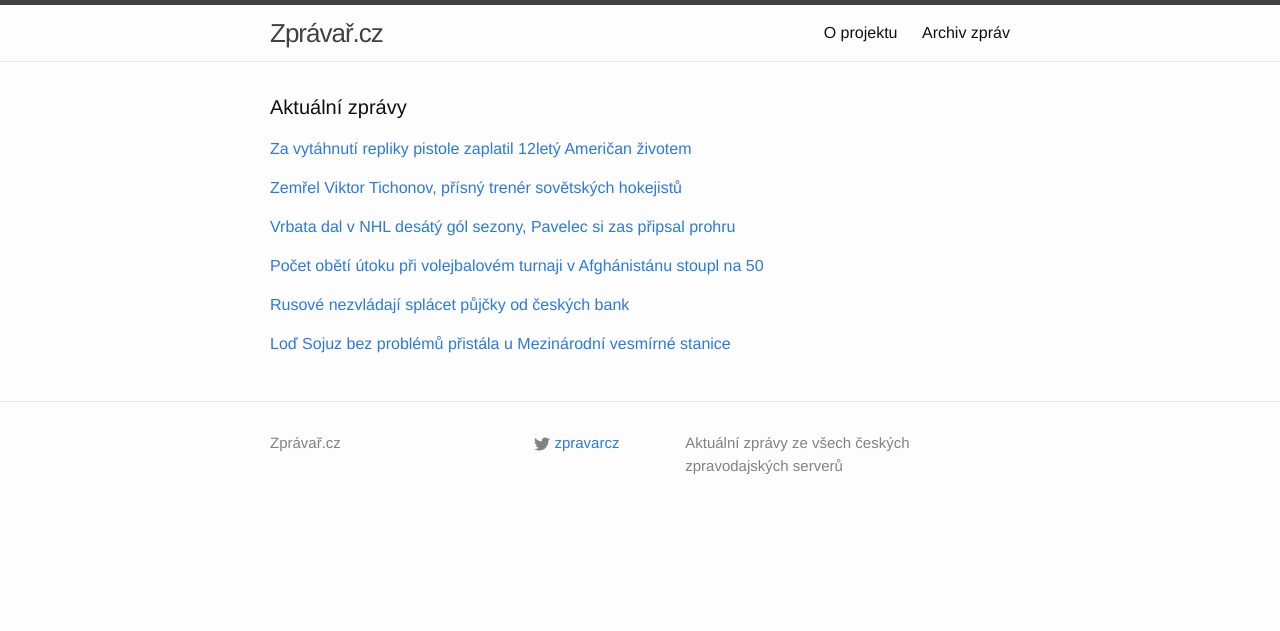
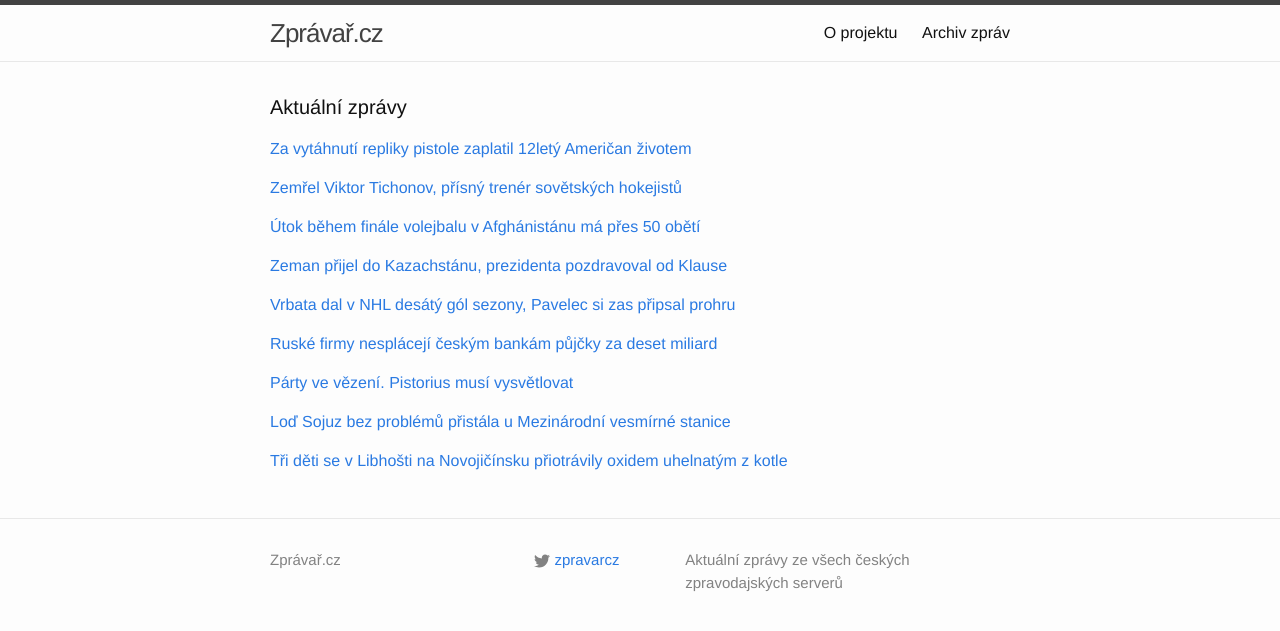
Before and after one commit to adliska/zpravar, a Jekyll site: the page built from index.html, in a window 1280 px wide. Shown: the top 631 px of the page. Built offline with Jekyll 4.4.1, drawn with Linux system fonts in a browser that asks for light colours.

Commit message:
zpravar news update

```diff
--- a/index.html
+++ b/index.html
@@ -28,8 +28,28 @@ layout: default
 <li><a href=http://hokej.idnes.cz/zmrel-rusky-hokejovy-trener-tichonov-dx4-/reprezentace.aspx?c=A141124_073601_reprezentace_par>Zemřel legendární trenér Tichonov, hokejový diktátor a sběratel titulů - hokej.idnes.cz</a></li>
 <li><a href=http://www.sportovninoviny.cz/zpravy/zemrel-slavny-hokejovy-trener-tichonov/1150717>Zemřel slavný hokejový trenér Tichonov - www.sportovninoviny.cz</a></li>
 </ul>
-</div><p><a href="javascript:;" onclick="toggle_visibility('zpravy2')">Vrbata dal v NHL desátý gól sezony, Pavelec si zas připsal prohru</a></p>
+</div><p><a href="javascript:;" onclick="toggle_visibility('zpravy2')">Útok během finále volejbalu v Afghánistánu má přes 50 obětí</a></p>
 <div id="zpravy2" style="display:none">
+<ul>
+<li><a href=http://www.tyden.cz/rubriky/zahranici/asie-a-oceanie/utok-behem-finale-volejbalu-v-afghanistanu-ma-pres-50-obeti_325082.html>Útok během finále volejbalu v Afghánistánu má přes 50 obětí - www.tyden.cz</a></li>
+<li><a href=http://www.ceskatelevize.cz/ct24/svet/293333-pocet-obeti-utoku-pri-volejbalovem-turnaji-v-afghanistanu-stoupl-na-50/>Počet obětí útoku při volejbalovém turnaji v Afghánistánu stoupl na 50 - www.ceskatelevize.cz</a></li>
+<li><a href=http://zahranicni.ihned.cz/blizky-vychod/c1-63162760-letosni-nejhorsi-utok-v-afghanistanu-terorista-zabil-nejmene-50-lidi>Letošní nejhorší útok v Afghánistánu: Terorista zabil nejméně 50 lidí - zahranicni.ihned.cz</a></li>
+<li><a href=http://www.ceskatelevize.cz/ct24/svet/293333-nedelni-utok-pri-volejbalovem-turnaji-v-afghanistanu-ma-nejmene-50-obeti/>Nedělní útok při volejbalovém turnaji v Afghánistánu má nejméně 50 obětí - www.ceskatelevize.cz</a></li>
+<li><a href=http://zpravy.e15.cz/zahranicni/udalosti/atentatnik-zabil-behem-finale-volejbalu-v-afghanistanu-pres-50-lidi-1139348>Atentátník zabil během finále volejbalu v Afghánistánu přes 50 lidí - zpravy.e15.cz</a></li>
+<li><a href=http://www.ceskenoviny.cz/zpravy/zpravy/nedelni-utok-v-afghanistanu-ma-nejmene-50-obeti-pres-60-ranenych/1150527>Nedělní útok v Afghánistánu má nejméně 50 obětí, přes 60 raněných - www.ceskenoviny.cz</a></li>
+</ul>
+</div><p><a href="javascript:;" onclick="toggle_visibility('zpravy3')">Zeman přijel do Kazachstánu, prezidenta pozdravoval od Klause</a></p>
+<div id="zpravy3" style="display:none">
+<ul>
+<li><a href=http://www.ceskatelevize.cz/ct24/domaci/293337-zeman-prijel-do-kazachstanu-prezidenta-pozdravoval-od-klause/>Zeman přijel do Kazachstánu, prezidenta pozdravoval od Klause - www.ceskatelevize.cz</a></li>
+<li><a href=http://www.novinky.cz/zahranicni/svet/354312-zeman-v-kazachstanu-ocenil-potencial-zeme-a-predal-pozdravy-od-klause.html>Zeman v Kazachstánu ocenil potenciál země a předal pozdravy od Klause - www.novinky.cz</a></li>
+<li><a href=http://echo24.cz/a/wpBe5>Po Číně Kazachstán. Zeman opět vyrazil do světa - echo24.cz</a></li>
+<li><a href=http://domaci.ihned.cz/domaci/c1-63164400-zeman-mluvil-s-kazasskym-prezidentem-rusky-pozdravoval-ho-od-klause>Zeman mluvil s kazašským prezidentem rusky, pozdravoval ho od Klause - domaci.ihned.cz</a></li>
+<li><a href=http://www.ceskenoviny.cz/zpravy/zpravy/zeman-v-astane-ocenil-rozvoj-kazachstanu-jeho-roli-v-regionu/1150694>Zeman v Astaně ocenil rozvoj Kazachstánu, jeho roli v regionu - www.ceskenoviny.cz</a></li>
+<li><a href=http://www.ceskenoviny.cz/zpravy/zpravy/prezident-milos-zeman-zahaji-navstevu-kazachstanu/1150694>Prezident Miloš Zeman zahájí návštěvu Kazachstánu - www.ceskenoviny.cz</a></li>
+</ul>
+</div><p><a href="javascript:;" onclick="toggle_visibility('zpravy4')">Vrbata dal v NHL desátý gól sezony, Pavelec si zas připsal prohru</a></p>
+<div id="zpravy4" style="display:none">
 <ul>
 <li><a href=http://www.denik.cz/hokej/vrbata-dal-v-nhl-desaty-gol-sezony-pavelec-si-zas-pripsal-prohru-20141124.html>Vrbata dal v NHL desátý gól sezony, Pavelec si zas připsal prohru - www.denik.cz</a></li>
 <li><a href=http://www.rozhlas.cz/_zprava/radim-vrbata-pojistil-v-nhl-vyhru-vancouveru-pavelec-body-nevychytal--1423807>Radim Vrbata pojistil v NHL výhru Vancouveru, Pavelec body nevychytal - www.rozhlas.cz</a></li>
@@ -37,28 +57,34 @@ layout: default
 <li><a href=http://www.sportovninoviny.cz/zpravy/vrbata-dal-v-nhl-desaty-gol-sezony-pavelec-si-zas-pripsal-prohru/1150704>Vrbata dal v NHL desátý gól sezony, Pavelec si zas připsal prohru - www.sportovninoviny.cz</a></li>
 <li><a href=http://hokej.idnes.cz/pavelec-nezabranil-prohre-winnipegu-dva-/nhl.aspx?c=A141124_055740_nhl_Mkr>Pavelec nezabránil prohře Winnipegu, Erat s Michálkem měli asistence - hokej.idnes.cz</a></li>
 </ul>
-</div><p><a href="javascript:;" onclick="toggle_visibility('zpravy3')">Počet obětí útoku při volejbalovém turnaji v Afghánistánu stoupl na 50</a></p>
-<div id="zpravy3" style="display:none">
+</div><p><a href="javascript:;" onclick="toggle_visibility('zpravy5')">Ruské firmy nesplácejí českým bankám půjčky za deset miliard</a></p>
+<div id="zpravy5" style="display:none">
 <ul>
-<li><a href=http://www.ceskatelevize.cz/ct24/svet/293333-pocet-obeti-utoku-pri-volejbalovem-turnaji-v-afghanistanu-stoupl-na-50/>Počet obětí útoku při volejbalovém turnaji v Afghánistánu stoupl na 50 - www.ceskatelevize.cz</a></li>
-<li><a href=http://zahranicni.ihned.cz/blizky-vychod/c1-63162760-letosni-nejhorsi-utok-v-afghanistanu-terorista-zabil-nejmene-50-lidi>Letošní nejhorší útok v Afghánistánu: Terorista zabil nejméně 50 lidí - zahranicni.ihned.cz</a></li>
-<li><a href=http://www.ceskatelevize.cz/ct24/svet/293333-nedelni-utok-pri-volejbalovem-turnaji-v-afghanistanu-ma-nejmene-50-obeti/>Nedělní útok při volejbalovém turnaji v Afghánistánu má nejméně 50 obětí - www.ceskatelevize.cz</a></li>
-<li><a href=http://zpravy.e15.cz/zahranicni/udalosti/atentatnik-zabil-behem-finale-volejbalu-v-afghanistanu-pres-50-lidi-1139348>Atentátník zabil během finále volejbalu v Afghánistánu přes 50 lidí - zpravy.e15.cz</a></li>
-<li><a href=http://www.ceskenoviny.cz/zpravy/zpravy/nedelni-utok-v-afghanistanu-ma-nejmene-50-obeti-pres-60-ranenych/1150527>Nedělní útok v Afghánistánu má nejméně 50 obětí, přes 60 raněných - www.ceskenoviny.cz</a></li>
-</ul>
-</div><p><a href="javascript:;" onclick="toggle_visibility('zpravy4')">Rusové nezvládají splácet půjčky od českých bank</a></p>
-<div id="zpravy4" style="display:none">
-<ul>
+<li><a href=http://ekonomika.idnes.cz/egap-restrukturalizuje-ruske-dluhy-kde-je-ohrozeno-splaceni-p5y-/eko-zahranicni.aspx?c=A141124_083927_eko-zahranicni_fih>Ruské firmy nesplácejí českým bankám půjčky za deset miliard - ekonomika.idnes.cz</a></li>
 <li><a href=http://www.ceskatelevize.cz/ct24/ekonomika/293334-rusove-nezvladaji-splacet-pujcky-od-ceskych-bank/>Rusové nezvládají splácet půjčky od českých bank - www.ceskatelevize.cz</a></li>
 <li><a href=http://zpravy.e15.cz/byznys/finance-a-bankovnictvi/egap-zachranuje-pujcky-ruskych-firem-kvuli-sankcim-nezvladaji-splacet-1139355>EGAP zachraňuje půjčky ruských firem, kvůli sankcím nezvládají splácet - zpravy.e15.cz</a></li>
 <li><a href=http://www.financninoviny.cz/zpravodajstvi/zpravy/egap-restrukturalizuje-ruske-dluhy-kde-je-ohrozeno-splaceni/1150718>EGAP restrukturalizuje ruské dluhy, kde je ohroženo splácení - www.financninoviny.cz</a></li>
 <li><a href=http://www.denik.cz/ekonomika/ruske-firmy-maji-problem-splacet-pujcky-od-ceskych-bank-20141124.html>Ruské firmy mají problém splácet půjčky od českých bank - www.denik.cz</a></li>
 </ul>
-</div><p><a href="javascript:;" onclick="toggle_visibility('zpravy5')">Loď Sojuz bez problémů přistála u Mezinárodní vesmírné stanice</a></p>
-<div id="zpravy5" style="display:none">
+</div><p><a href="javascript:;" onclick="toggle_visibility('zpravy6')">Párty ve vězení. Pistorius musí vysvětlovat</a></p>
+<div id="zpravy6" style="display:none">
+<ul>
+<li><a href=http://echo24.cz/a/ivg6P>Párty ve vězení. Pistorius musí vysvětlovat - echo24.cz</a></li>
+<li><a href=http://zpravy.aktualne.cz/zahranici/pistorius-slavil-narozeniny-porusil-vezenska-pravidla/r~a5dd07e673a311e48477002590604f2e/>Pistorius slavil narozeniny, porušil vězeňská pravidla - zpravy.aktualne.cz</a></li>
+<li><a href=http://www.novinky.cz/zahranicni/svet/354307-pistoriusovy-pribuzne-u-veznice-nikdo-nekontroloval-atlet-dostal-k-narozeninam-dort-i-darky.html>Pistoriusovy příbuzné u věznice nikdo nekontroloval, atlet dostal k narozeninám dort i dárky - www.novinky.cz</a></li>
+</ul>
+</div><p><a href="javascript:;" onclick="toggle_visibility('zpravy7')">Loď Sojuz bez problémů přistála u Mezinárodní vesmírné stanice</a></p>
+<div id="zpravy7" style="display:none">
 <ul>
 <li><a href=http://www.ceskatelevize.cz/ct24/svet/293332-lod-sojuz-bez-problemu-pristala-u-mezinarodni-vesmirne-stanice/>Loď Sojuz bez problémů přistála u Mezinárodní vesmírné stanice - www.ceskatelevize.cz</a></li>
 <li><a href=http://www.ceskenoviny.cz/zpravy/zpravy/lod-sojuz-bez-problemu-pristala-u-iss/1150681>Loď Sojuz bez problémů přistála u ISS - www.ceskenoviny.cz</a></li>
 <li><a href=http://www.ceskatelevize.cz/ct24/svet/293329-na-iss-budou-dve-zeny-v-nove-posadce-je-italka-cristoforettiova/>Na ISS budou dvě ženy, v nové posádce je Italka Cristoforettiová - www.ceskatelevize.cz</a></li>
 </ul>
+</div><p><a href="javascript:;" onclick="toggle_visibility('zpravy8')">Tři děti se v Libhošti na Novojičínsku přiotrávily oxidem uhelnatým z kotle</a></p>
+<div id="zpravy8" style="display:none">
+<ul>
+<li><a href=http://www.rozhlas.cz/_zprava/tri-deti-se-v-libhosti-na-novojicinsku-priotravily-oxidem-uhelnatym-z-kotle--1423834>Tři děti se v Libhošti na Novojičínsku přiotrávily oxidem uhelnatým z kotle - www.rozhlas.cz</a></li>
+<li><a href=http://www.novinky.cz/krimi/354308-plynem-z-kotle-se-na-novojicinsku-priotravily-tri-deti-dve-byly-v-bezvedomi.html>Plynem z kotle se na Novojičínsku přiotrávily tři děti, dvě byly v bezvědomí - www.novinky.cz</a></li>
+<li><a href=http://ostrava.idnes.cz/tri-deti-v-libhosti-na-novojicinsku-se-priotravily-plynem-pa0-/ostrava-zpravy.aspx?c=A141124_072040_ostrava-zpravy_jog>Tři děti na Novojičínsku se přiotrávily plynem, dvě byly v bezvědomí - ostrava.idnes.cz</a></li>
+</ul>
 </div></div>
```
